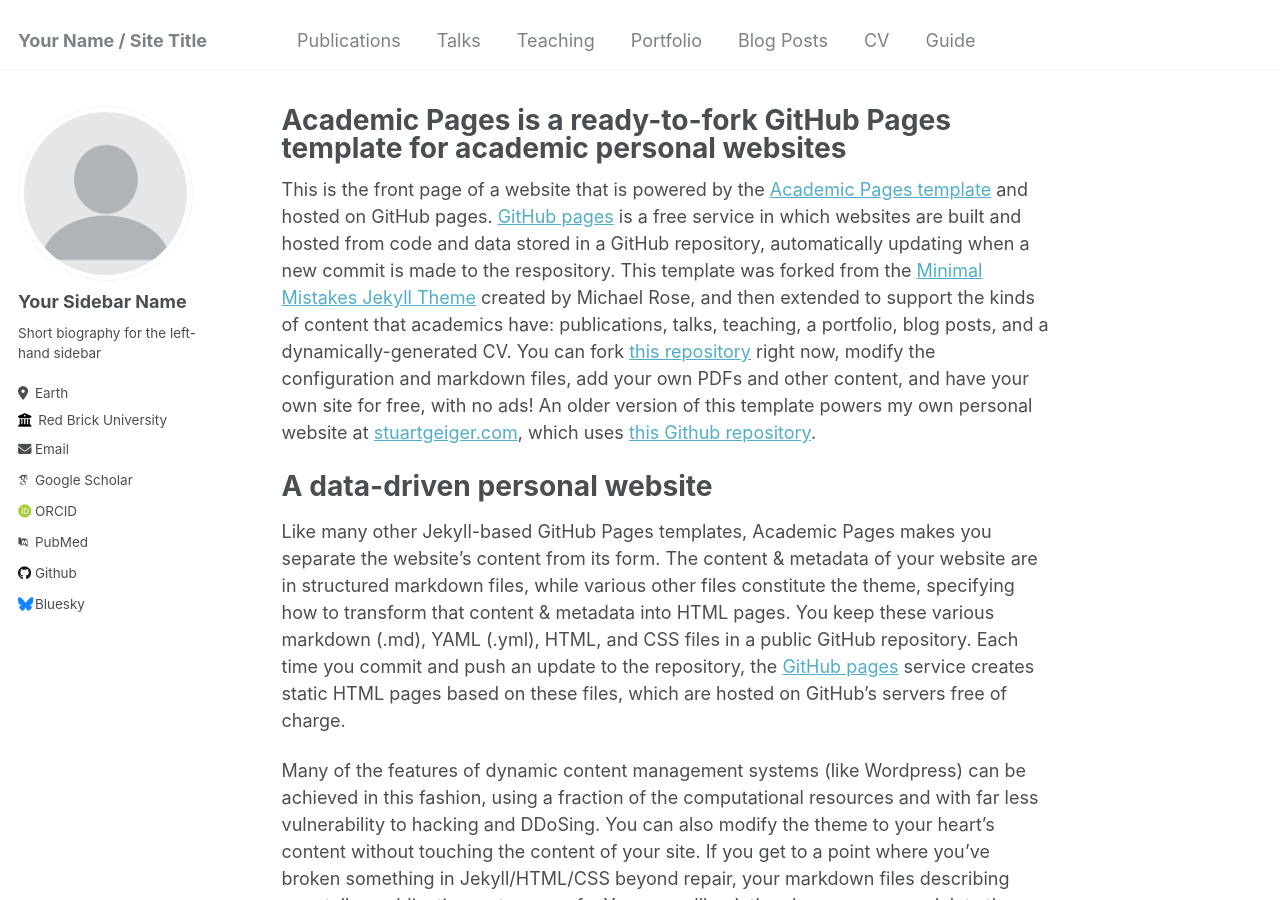
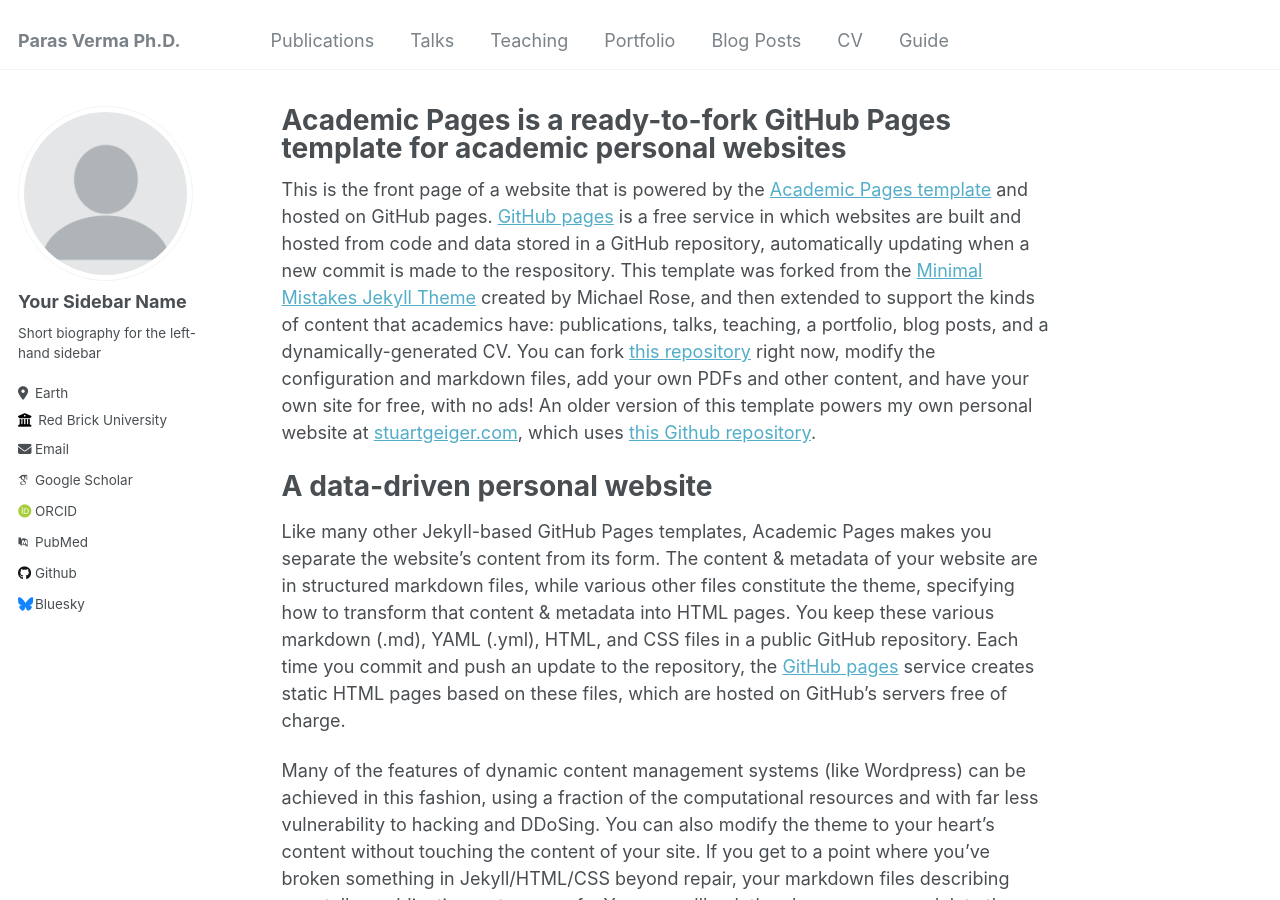
Before and after one commit to parasvcb/parasvcb.github.io, a Jekyll site: the page built from _pages/about.md, in a window 1280 px wide and 900 px high. Built offline with Jekyll 4.4.1, drawn with Linux system fonts in a browser that asks for light colours; some web fonts are replaced.

Commit message:
Update _config.yml

```diff
--- a/_config.yml
+++ b/_config.yml
@@ -8,7 +8,7 @@
 
 # Basic Site Settings
 locale                   : "en-US"
-title                    : "Your Name / Site Title"
+title                    : "Paras Verma Ph.D."
 title_separator          : "-"
 name                     : &name "Your Name"
 description              : &description "personal description"
```
